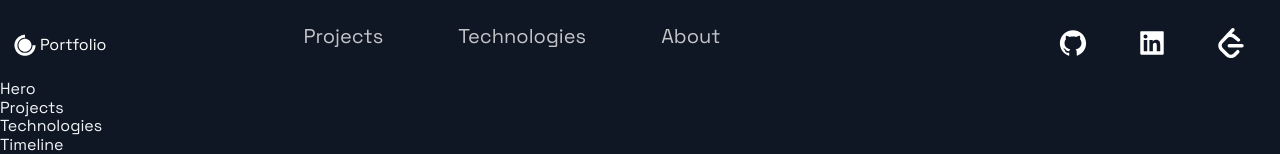
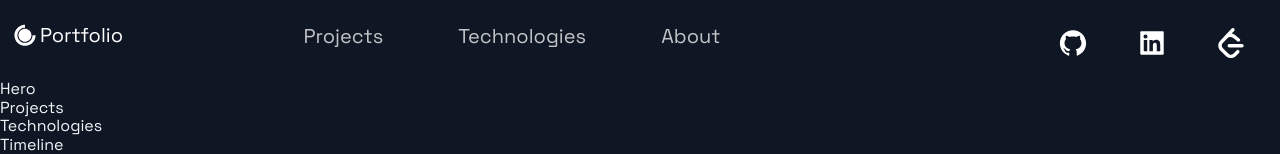
Before and after one commit to yingzhuo1994/portfolio_website, a Next.js app: page / in a window 1280 px wide. Shown: the top 154 px of the page. Built offline with nearby package versions, Linux system fonts and the light colour scheme.

Commit message:
adjust portfolio icon

```diff
--- a/src/components/Header/Header.js
+++ b/src/components/Header/Header.js
@@ -4,14 +4,14 @@ import { AiFillGithub, AiFillLinkedin } from 'react-icons/ai';
 import { SiLeetcode } from "react-icons/si";
 import { DiCssdeck } from 'react-icons/di';
 
-import { Container, Div1, Div2, Div3, NavLink, SocialIcons } from './HeaderStyles';
+import { Container, Div1, Div2, Div3, NavLink, SocialIcons, Span } from './HeaderStyles';
 
 const Header = () => (
   <Container>
     <Div1>
       <Link href="/">
-        <a style={{ display: 'flex', alignItems: 'center', color: "white" }}>
-          <DiCssdeck size="3rem" /> <span>Portfolio</span>
+        <a style={{ display: 'flex', alignItems: 'center', color: "white", marginBottom: '20px' }}>
+          <DiCssdeck size="3rem" /> <Span>Portfolio</Span>
         </a>
       </Link>
     </Div1>
--- a/src/components/Header/HeaderStyles.js
+++ b/src/components/Header/HeaderStyles.js
@@ -17,6 +17,11 @@ export const Container = styled.div`
     grid-row-gap: 0.5rem;
   }
 `;
+
+export const Span = styled.span`
+  font-size: 2rem;
+`;
+
 export const Div1 = styled.div`
   grid-area: 1 / 1 / 2 / 2;
   display: flex;
```
